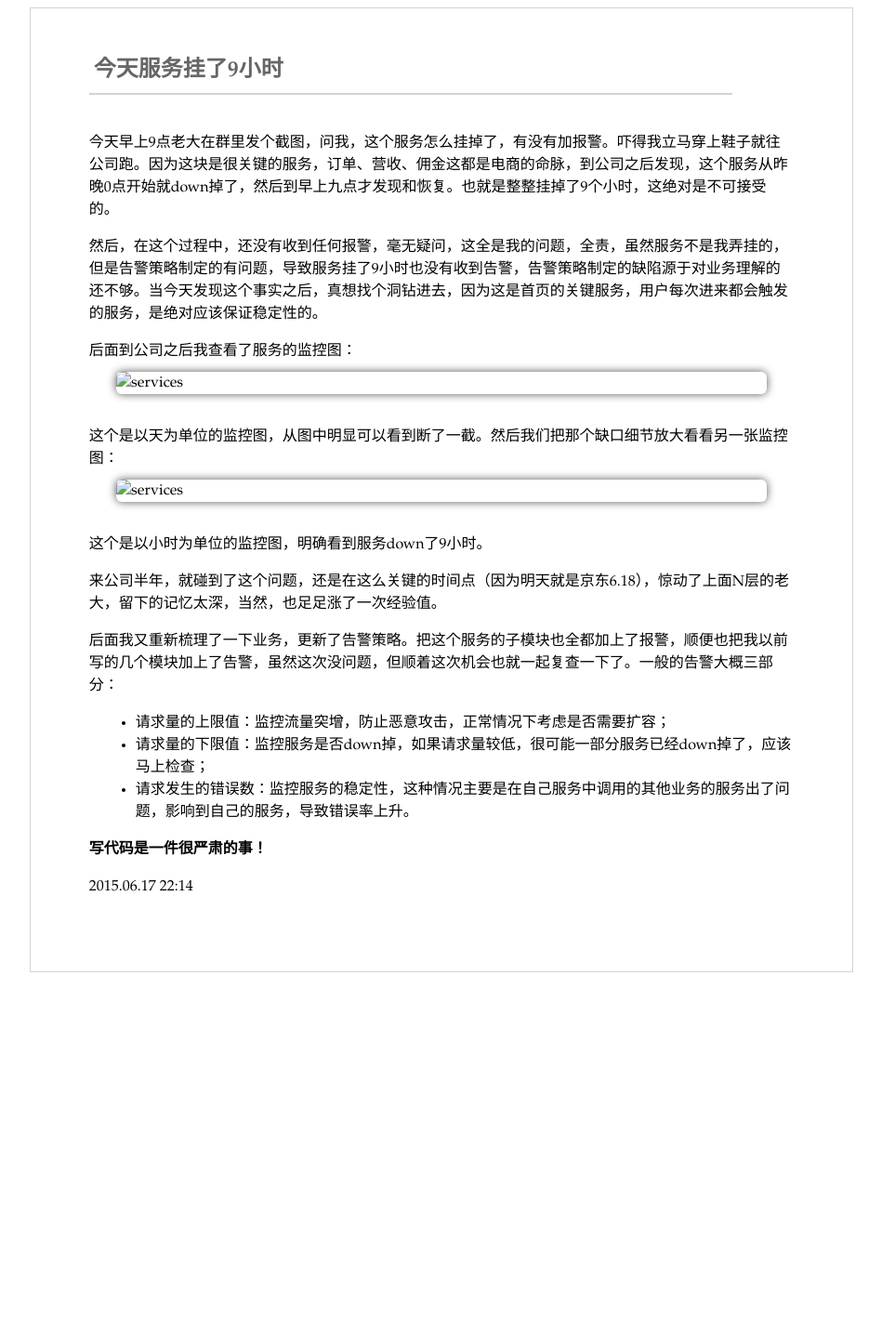
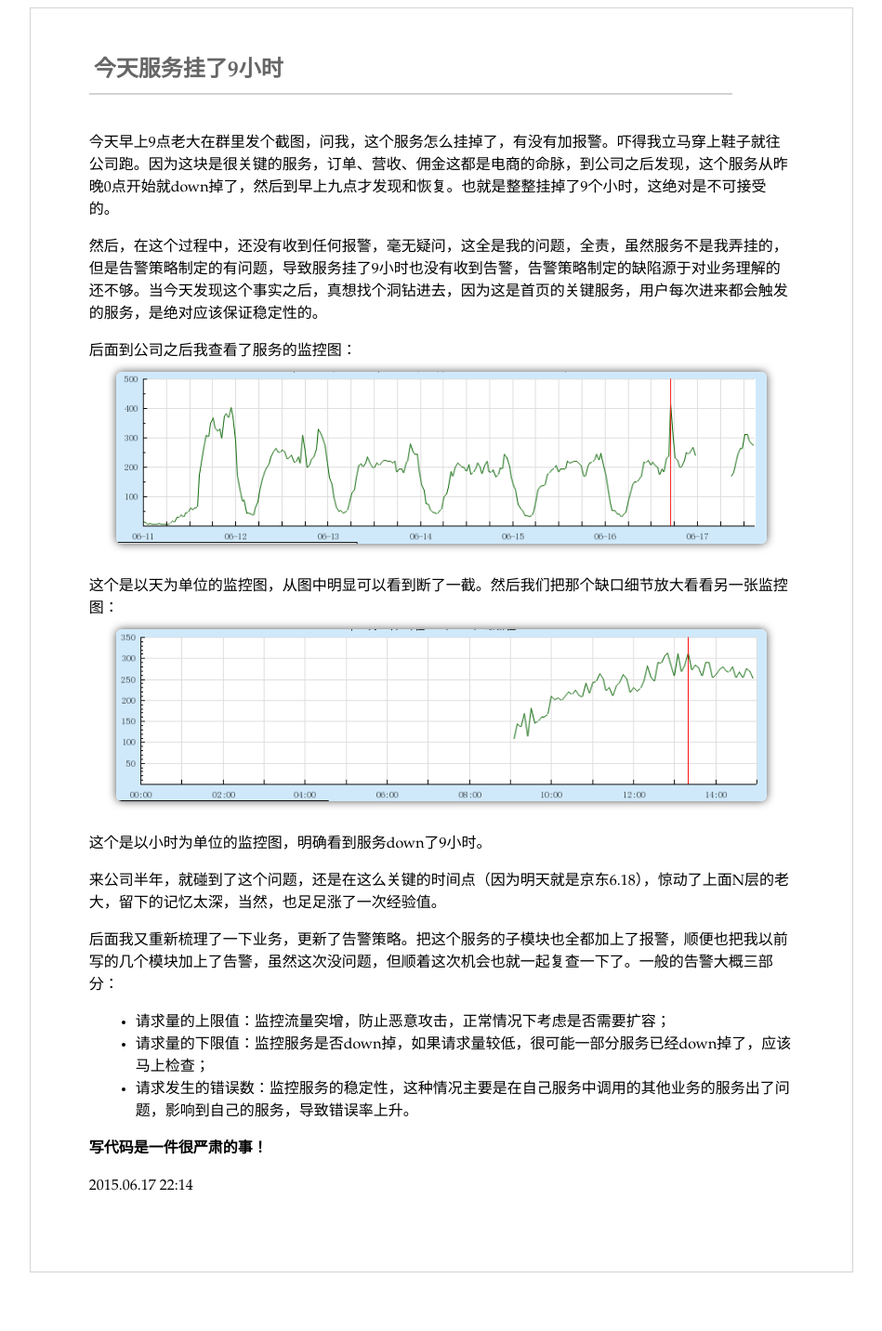
Before and after one commit to kk-mood/mood, a Jekyll site: the page built from _posts/2015-06-17-services-down-9-hours.md, in a window 1280 px wide. Shown: the whole page at 93% size, without its empty margins (166-1115 px from the left). Built offline with Jekyll 4.4.1, drawn with Linux system fonts in a browser that asks for light colours; Markdown is read by kramdown in place of the engine named in the settings; comment, search, counter and statistics services are not loaded; before the commit the page ends 1110 px from its top, so only the background shows below that.

Commit message:
更新图片url

```diff
--- a/_posts/2015-06-17-services-down-9-hours.md
+++ b/_posts/2015-06-17-services-down-9-hours.md
@@ -9,9 +9,9 @@ categories: [杂碎, work]
 然后，在这个过程中，还没有收到任何报警，毫无疑问，这全是我的问题，全责，虽然服务不是我弄挂的，但是告警策略制定的有问题，导致服务挂了9小时也没有收到告警，告警策略制定的缺陷源于对业务理解的还不够。当今天发现这个事实之后，真想找个洞钻进去，因为这是首页的关键服务，用户每次进来都会触发的服务，是绝对应该保证稳定性的。
 
 后面到公司之后我查看了服务的监控图：
-<img src="/images/20150617-services1.png" width="700px" alt="services"/> <br />
+<img src="/images/201501/20150617-services1.png" width="700px" alt="services"/> <br />
 这个是以天为单位的监控图，从图中明显可以看到断了一截。然后我们把那个缺口细节放大看看另一张监控图：
-<img src="/images/20150617-services2.png" width="700px" alt="services"/> <br />
+<img src="/images/201501/20150617-services2.png" width="700px" alt="services"/> <br />
 这个是以小时为单位的监控图，明确看到服务down了9小时。
 
 来公司半年，就碰到了这个问题，还是在这么关键的时间点（因为明天就是京东6.18），惊动了上面N层的老大，留下的记忆太深，当然，也足足涨了一次经验值。
```
